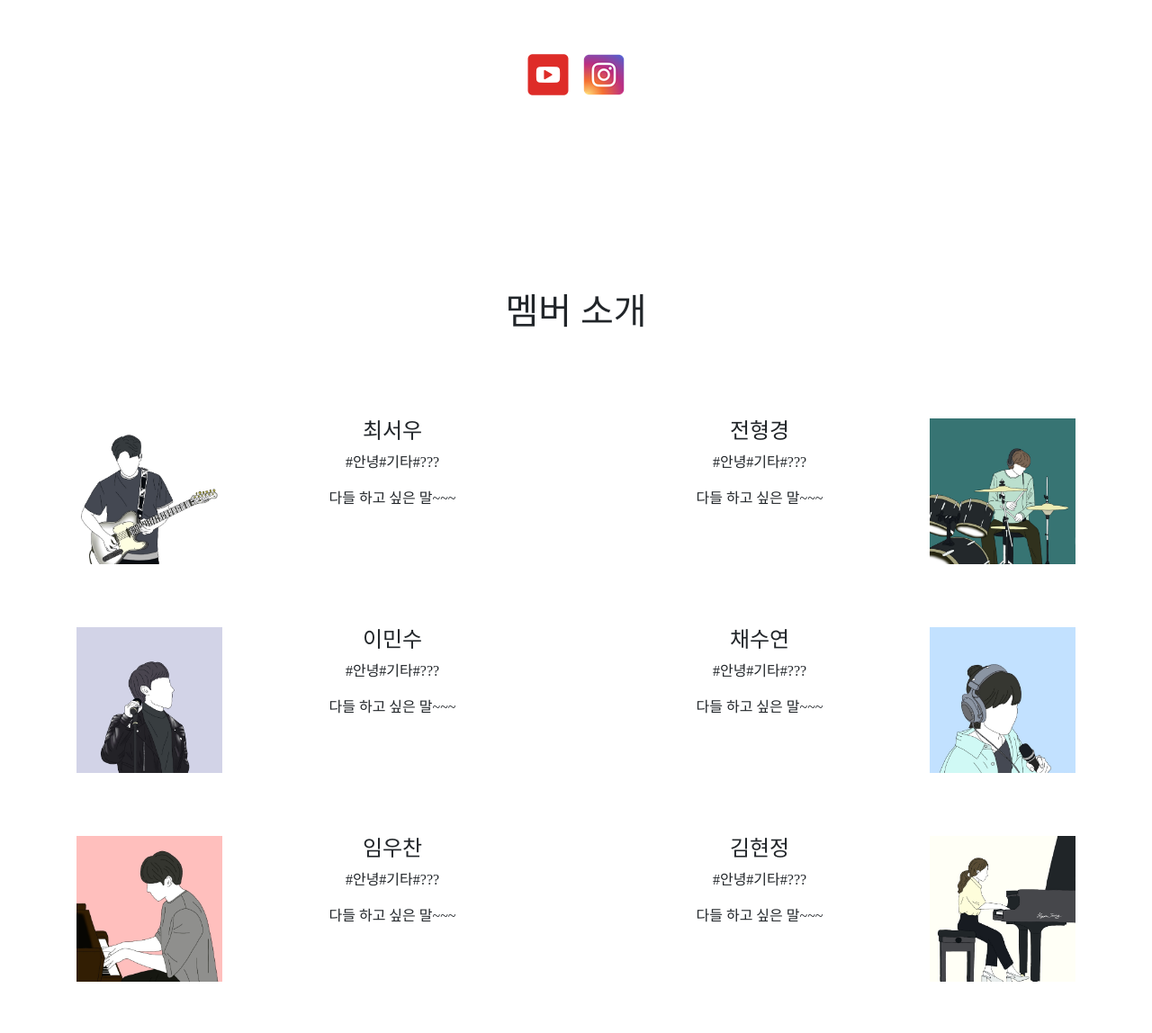
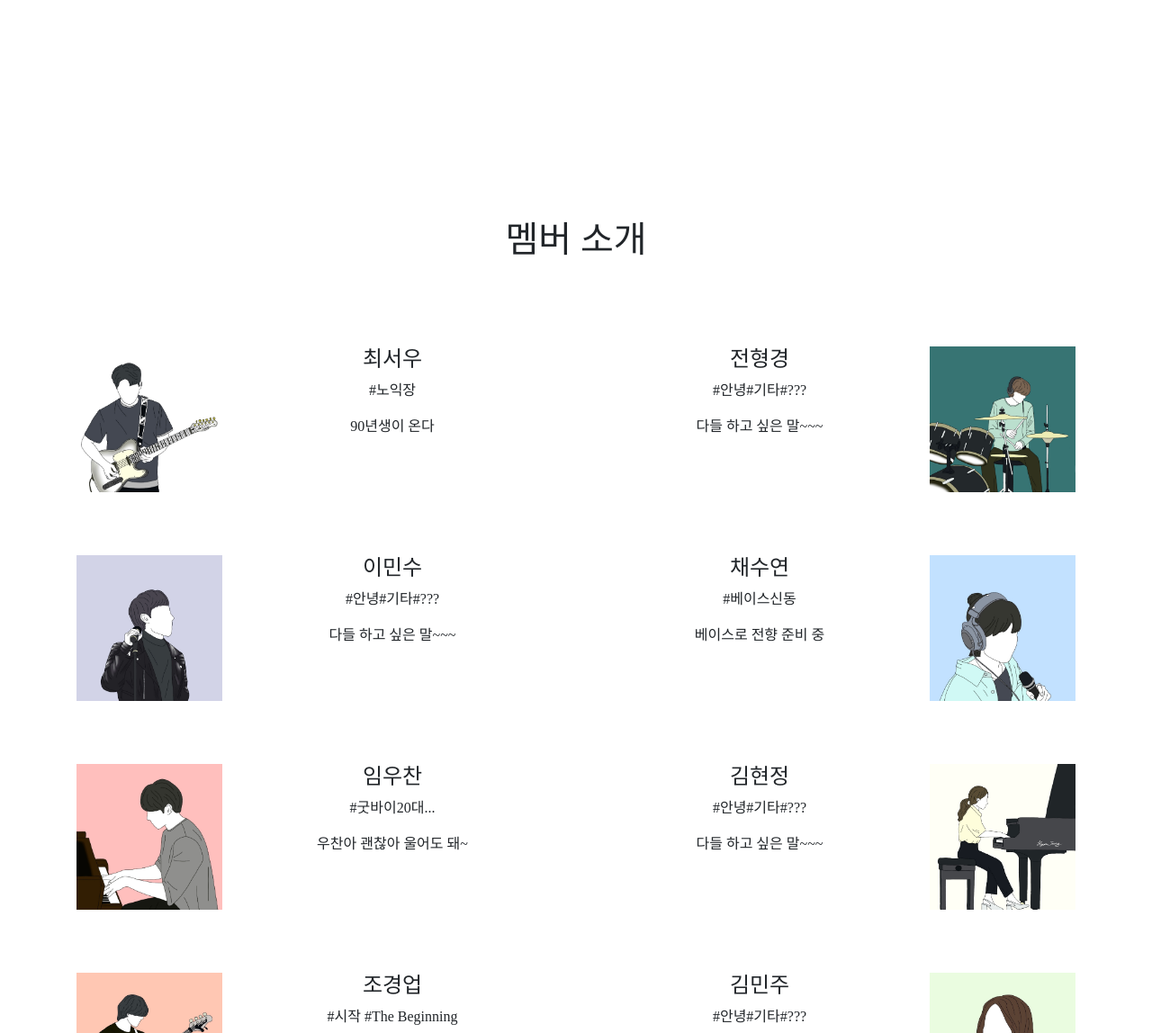
Before and after one commit to gonggosa/beginning, a plain HTML site: page docs/index.html in a window 1280 px wide. Shown: the part 1652-2800 px from the top of the page at 90% size. Drawn offline with nearby package versions, Linux system fonts and the light colour scheme; grey boxes are pictures that could not be loaded; a web font is replaced by a local one.

Commit message:
1. 초대영상 변경 2. 유투브, 인스타그램 링크 로고 삭제 3. 멤버 소개 문구 변경

```diff
--- a/docs/index.html
+++ b/docs/index.html
@@ -129,7 +129,9 @@
                                         video</a></li>
                                 <li class="nav-item"><a class="nav-link smooth-scroll" href="#member">Member</a></li>
                                 <li class="nav-item"><a class="nav-link smooth-scroll" href="#events">Events</a></li>
-                                <li class="nav-item"><a class="nav-link smooth-scroll" href="#gallery">Gallery</a></li>
+                                <li class="nav-item"><a class="nav-link smooth-scroll" href="#map">Map</a></li>
+                                <li class="nav-item"><a class="nav-link smooth-scroll" href="#d-day">D-Day</a></li>
+                                <!--li class="nav-item"><a class="nav-link smooth-scroll" href="#gallery">Gallery</a></!--li-->
                             </ul>
                         </div>
                     </div>
@@ -139,18 +141,10 @@
                 <div class="container">
                     <h2 class="h1 text-center pb-3 ww-title">초대 영상</h2>
                     <div class="video-wrap">
-                        <iframe width="100%" height="315" src="https://www.youtube.com/embed/3iM_06QeZi8"
+                        <iframe width="100%" height="315" src="https://www.youtube.com/embed/RR9acPSJGxs"
                             title="YouTube video player" frameborder="0"
                             allow="accelerometer; autoplay; clipboard-write; encrypted-media; gyroscope; picture-in-picture"
                             allowfullscreen></iframe>
-                    </div>
-                    <div class="my-3 text-center">
-                        <a href="javascript:void(0);">
-                            <img alt="naver-map" class="map-icon" id="youtube-logo" src="images/logo/youtube.png" />
-                        </a>
-                        <a href="javascript:void(0);">
-                            <img alt="kakao-map" class="map-icon" id="instagram-logo" src="images/logo/instagram.png" />
-                        </a>
                     </div>
                 </div>
             </div>
@@ -165,8 +159,8 @@
                                     <h3 class="h2 ww-title"
                                         style="font-family: 'Sunflower', sans-serif; font-size:1.5em">
                                         최서우</h3>
-                                    <p>#안녕#기타#???</p>
-                                    <p>다들 하고 싶은 말~~~</p>
+                                    <p>#노익장</p>
+                                    <p>90년생이 온다</p>
                                 </div>
                             </div>
                         </div>
@@ -200,8 +194,8 @@
                                     <h3 class="h2 ww-title"
                                         style="font-family: 'Sunflower', sans-serif; font-size:1.5em">
                                         채수연</h3>
-                                    <p>#안녕#기타#???</p>
-                                    <p>다들 하고 싶은 말~~~</p>
+                                    <p>#베이스신동</p>
+                                    <p>베이스로 전향 준비 중</p>
                                 </div>
                                 <img alt="Groom" class="img-fluid" src="images/member/chae.jpg" />
                             </div>
@@ -213,8 +207,8 @@
                                     <h3 class="h2 ww-title"
                                         style="font-family: 'Sunflower', sans-serif; font-size:1.5em">
                                         임우찬</h3>
-                                    <p>#안녕#기타#???</p>
-                                    <p>다들 하고 싶은 말~~~</p>
+                                    <p>#굿바이20대...</p>
+                                    <p>우찬아 괜찮아 울어도 돼~</p>
                                 </div>
                             </div>
                         </div>
@@ -237,8 +231,8 @@
                                     <h3 class="h2 ww-title"
                                         style="font-family: 'Sunflower', sans-serif; font-size:1.5em">
                                         조경업</h3>
-                                    <p>#안녕#기타#???</p>
-                                    <p>다들 하고 싶은 말~~~</p>
+                                    <p>#시작 #The Beginning</p>
+                                    <p>시작이 반이다</p>
                                 </div>
                             </div>
                         </div>
@@ -582,7 +576,7 @@
                     </div>
                 </div>
             </div>
-            <div class="ww-section" id="gallery">
+            <!--div class="ww-section" id="gallery">
                 <div class="ww-photo-gallery">
                     <div class="container">
                         <h2 class="h1 text-center pb-3 ww-title">포토 갤러리
@@ -624,7 +618,7 @@
                         </div>
                     </div>
                 </div>
-            </div>
+            </div-->
 
             <div class="ww-section ww-rsvp-detail" id="map">
                 <div class="container">
@@ -669,7 +663,7 @@
                 </div>
             </div>
 
-            <div class="bg-light" id="comment" style="padding: 60px 0;">
+            <div class="bg-light" id="d-day" style="padding: 60px 0;">
                 <div class="dday-container">
                     <div class="countdown-wrapper">
                         <h3>Coming Soon...</h3>
```
